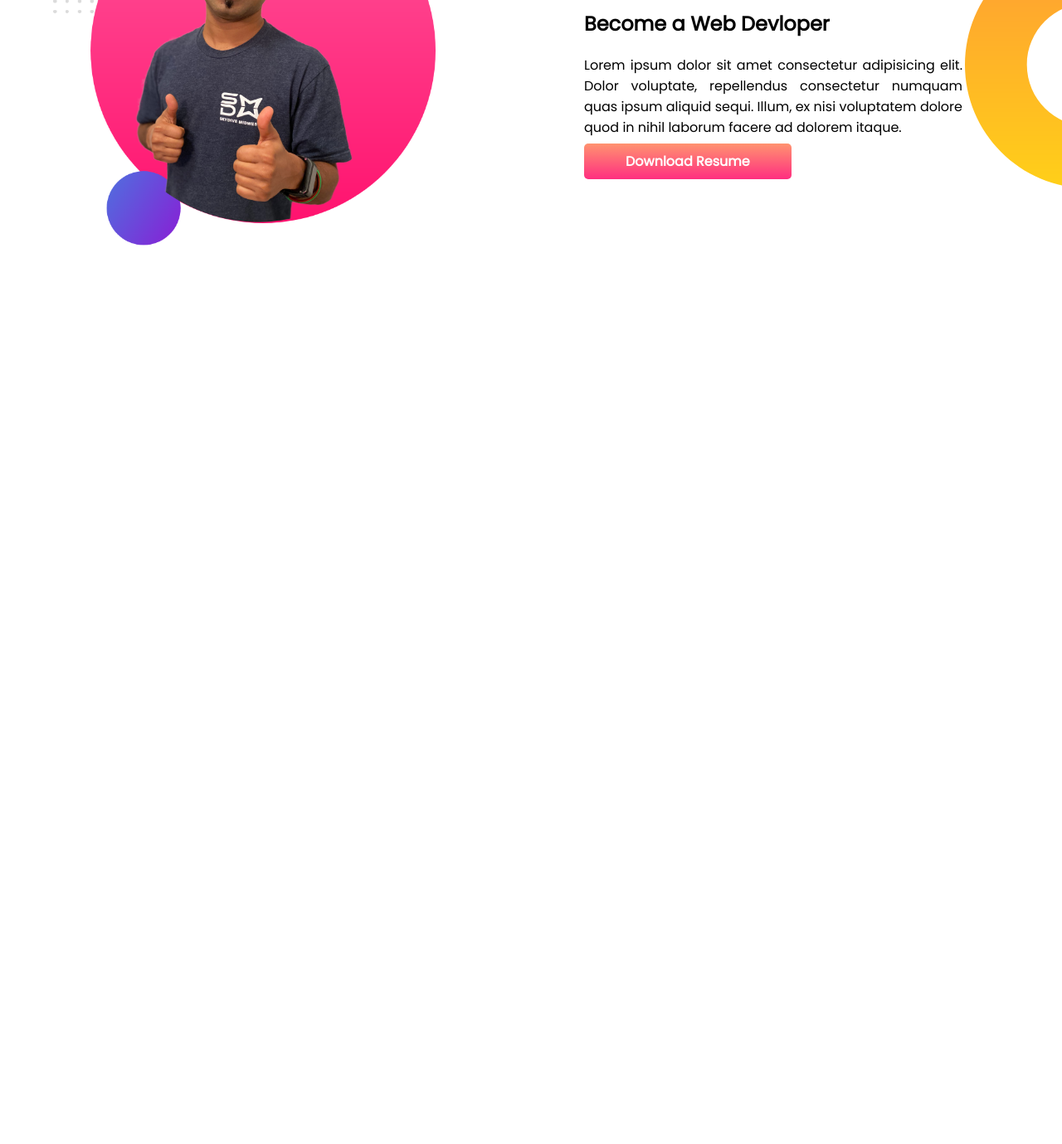
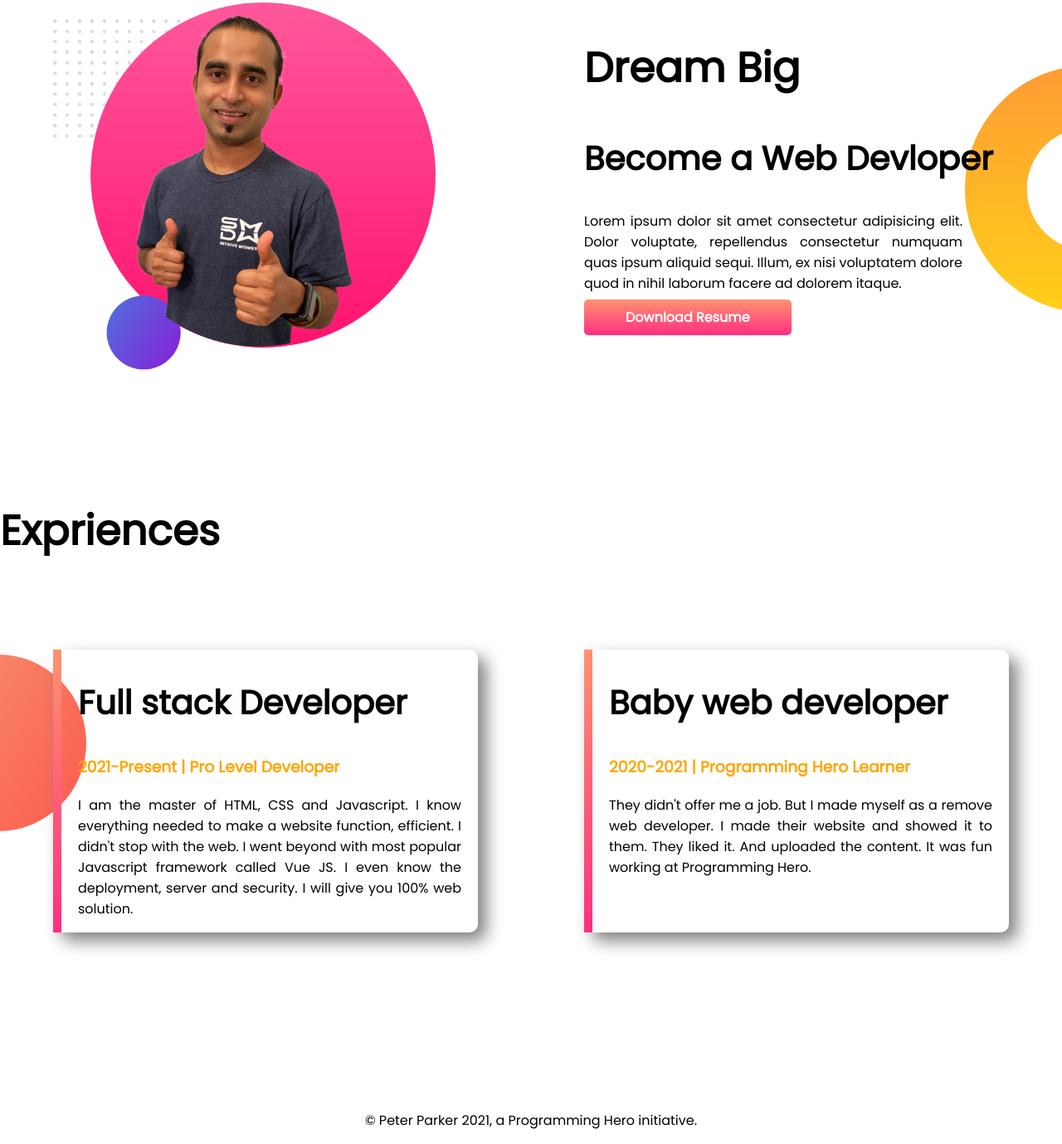
Before and after one commit to Tapassikdar/Programming-hero-Practrice, a plain HTML site: page index.html in a window 1280 px wide. Shown: the part 660-2039 px from the top of the page at 83% size. Before the commit the page ends 963 px from the top, so only its background shows below. Drawn offline with Linux system fonts and the light colour scheme.

Commit message:
practice complete

```diff
--- a/index.html
+++ b/index.html
@@ -13,7 +13,7 @@
 </head>
 
 <body>
-    <section class="top-banner">
+    <section class="top-banner flexible-container">
         <div class="half-width">
             <h1>Welcome to</h1>
             <h1><span class="name-color">Tapas Sikdar</span> Portfolio!</h1>
@@ -31,7 +31,7 @@
             <img src="images/jhankar.png" alt="">
         </div>
     </section>
-    <section class="dream-big">
+    <section class="dream-big flexible-container">
         <div class="half-width">
             <img src="images/jhankar2.png" alt="">
         </div>
@@ -47,6 +47,31 @@
         </div>
 
     </section>
+    <section class="main-exprience">
+        <h1>Expriences</h1>
+
+        <div class="flexible-container">
+            <div id="ful-stack" class="experience-area">
+                <h2>Full stack Developer</h2>
+                <h3 class="name-color">2021-Present | Pro Level Developer</h3>
+                <p>I am the master of HTML, CSS and Javascript. I know everything needed to make a website function,
+                    efficient. I didn't stop with the web. I went beyond with most popular Javascript framework called
+                    Vue
+                    JS. I even know the deployment, server and security. I will give you 100% web solution.</p>
+            </div>
+            <div id="ful-stack" class="experience-area">
+                <h2>Baby web developer</h2>
+                <h3 class="name-color">2020-2021 | Programming Hero Learner</h3>
+                <p>They didn't offer me a job. But I made myself as a remove web developer. I made their website and
+                    showed
+                    it to them. They liked it. And uploaded the content. It was fun working at Programming Hero.</p>
+            </div>
+        </div>
+    </section>
+    <footer>
+        <p>© Peter Parker 2021, a Programming Hero initiative.</p>
+    </footer>
+
 </body>
 
 </html>
--- a/style.css
+++ b/style.css
@@ -6,11 +6,15 @@ body{
 h1{
     font-size: 50px;
 }
+h2{
+    font-size: 40px;
+}
 .name-color{
     color:#FFA501;
 }
-section{
+.flexible-container{
     display: flex;
+    margin-bottom: 150px;
 }
 .half-width{
     width: 50%;
@@ -43,3 +47,24 @@ section{
     padding-right: 120px;
     text-align: justify;
 }
+.main-exprience{
+    background-image: url(images/exp-bg.png);
+    background-repeat: no-repeat;
+    background-position: left;
+}
+.experience-area{
+    width: 40%;
+    margin: 5%;
+    padding: 0 20px;
+    box-shadow: 10px 10px 20px gray;
+    border-radius: 10px;
+    text-align: justify;
+}
+#ful-stack{
+    border-left: 10px solid;
+    border-image: linear-gradient(#FF9370, #FF2E80);
+    border-image-slice: 1;
+}
+footer p{
+    text-align: center;
+}
```
